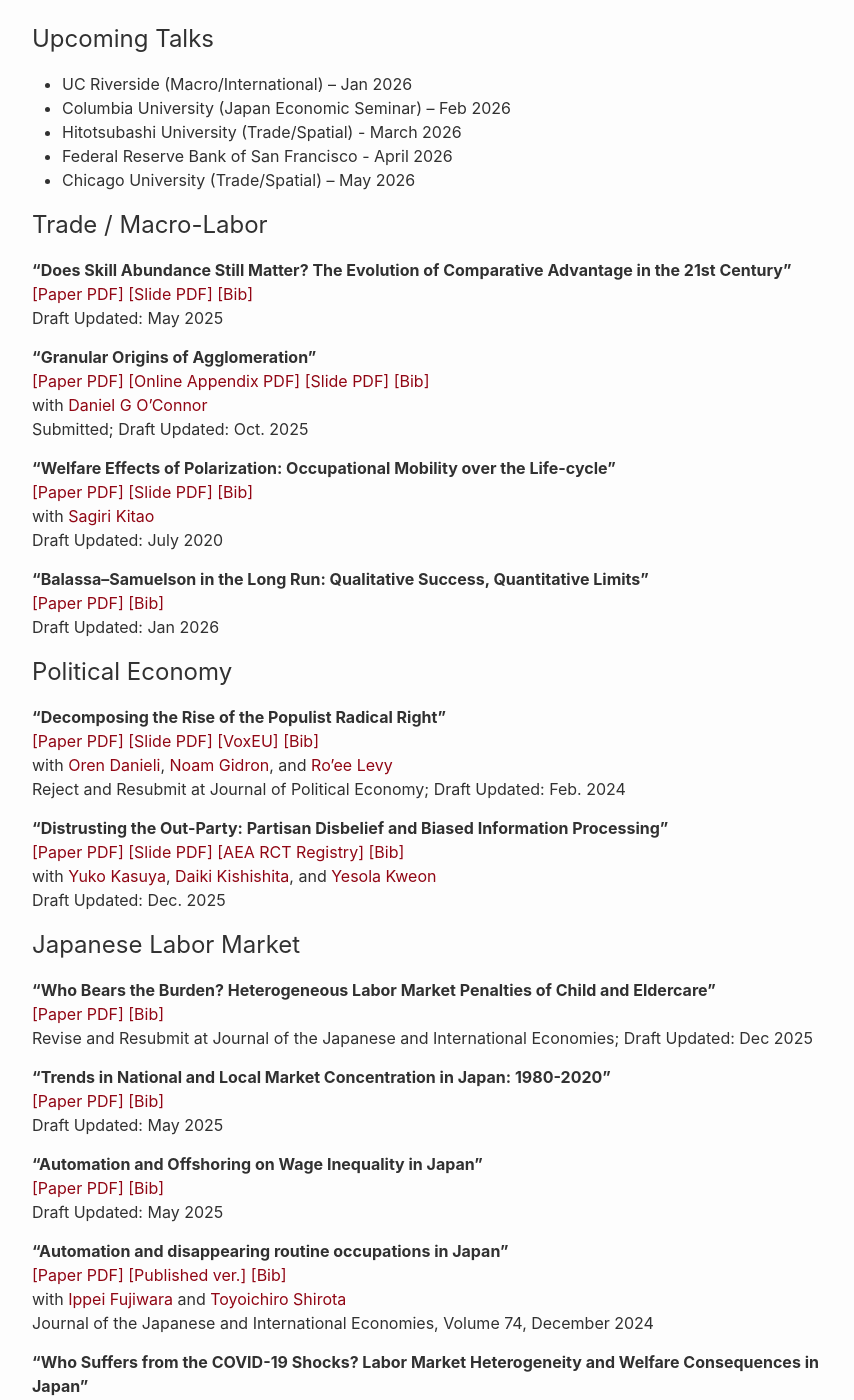
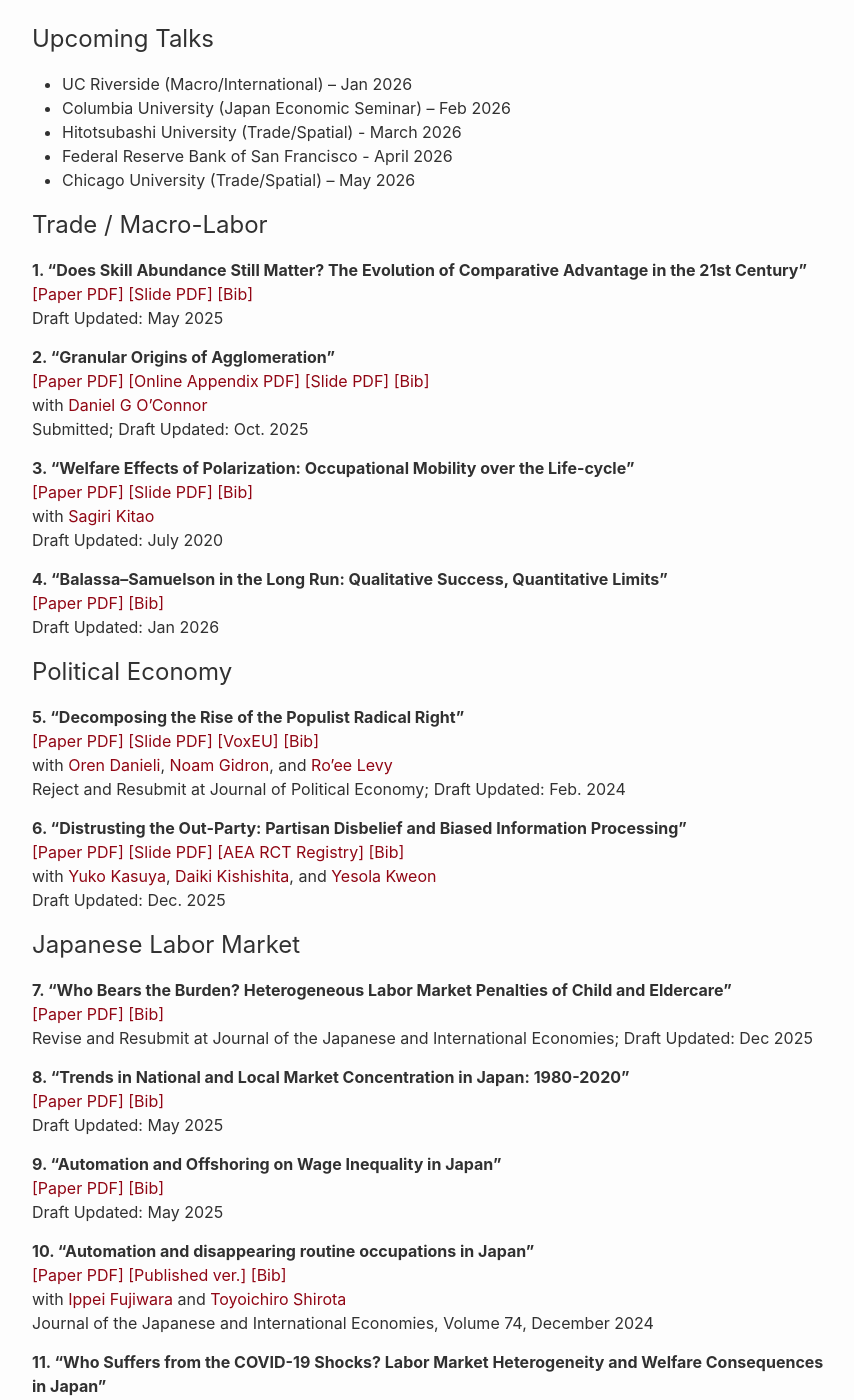
Before and after one commit to shinnkikuchi/shinnkikuchi.github.io, a Jekyll site: the page built from index.md, in a window 1280 px wide and 1400 px high, scrolled down 321 px. Shown: the whole window, without its empty margins (188-1042 px from the left). Built offline with Jekyll 4.4.1, drawn with Linux system fonts in a browser that asks for light colours.

Commit message:
Update index.md

```diff
--- a/index.md
+++ b/index.md
@@ -17,7 +17,7 @@
 
 ## Trade / Macro-Labor
 
-**"Does Skill Abundance Still Matter? The Evolution of Comparative Advantage in the 21st Century"**
+**1. "Does Skill Abundance Still Matter? The Evolution of Comparative Advantage in the 21st Century"**
 <br>
 <a href="/files/research/KIKUCHI-skill-trade.pdf" target="_blank">[Paper PDF]</a>
 <a href="/files/research/slide-KIKUCHI-skill-trade.pdf" target="_blank">[Slide PDF]</a>
@@ -26,7 +26,7 @@
 Draft Updated: May 2025
 <br>
 
-**"Granular Origins of Agglomeration"**
+**2. "Granular Origins of Agglomeration"**
 <br>
 <a href="/files/research/KIKUCHI-OCONNOR-granular-spatial.pdf" target="_blank"> [Paper PDF]</a>
 <a href="/files/research/KIKUCHI-OCONNOR-granular-spatial-OnlineApp.pdf" target="_blank"> [Online Appendix PDF]</a>
@@ -38,7 +38,7 @@
 Submitted; Draft Updated: Oct. 2025
 <br>
 
-**"Welfare Effects of Polarization: Occupational Mobility over the Life-cycle"**
+**3. "Welfare Effects of Polarization: Occupational Mobility over the Life-cycle"**
 <br>
 <a href="/files/research/KK-ROBOT.pdf" target="_blank">[Paper PDF]</a>
 <a href="/files/research/slide-KK-ROBOT.pdf" target="_blank">[Slide PDF]</a>
@@ -49,7 +49,7 @@
 Draft Updated: July 2020
 <br>
 
-**"Balassa–Samuelson in the Long Run: Qualitative Success, Quantitative Limits"**
+**4. "Balassa–Samuelson in the Long Run: Qualitative Success, Quantitative Limits"**
 <br>
 <a href="/files/research/KIKUCHI-BS.pdf" target="_blank">[Paper PDF]</a>
 <a href="/files/research/bib/KIKUCHI-balassa-samuelson-longrun.html" target="_blank">[Bib]</a>
@@ -59,7 +59,7 @@
 
 ## Political Economy
 
-**"Decomposing the Rise of the Populist Radical Right"**
+**5. "Decomposing the Rise of the Populist Radical Right"**
 <br>
 <a href="/files/research/DGKL-Populism.pdf" target="_blank">[Paper PDF]</a>
 <a href="/files/research/slide-DGKL-Populism.pdf" target="_blank">[Slide PDF]</a>
@@ -73,7 +73,7 @@
 Reject and Resubmit at Journal of Political Economy; Draft Updated: Feb. 2024
 <br>
 
-**"Distrusting the Out-Party: Partisan Disbelief and Biased Information Processing"**
+**6. "Distrusting the Out-Party: Partisan Disbelief and Biased Information Processing"**
 <br>
 <a href="/files/research/KKKK-partisan-disbelief.pdf" target="_blank">[Paper PDF]</a>
 <a href="/files/research/slide-KIKUCHI-fakenews.pdf" target="_blank">[Slide PDF]</a>
@@ -89,7 +89,7 @@
 
 ## Japanese Labor Market
 
-**"Who Bears the Burden? Heterogeneous Labor Market Penalties of Child and Eldercare"**
+**7. "Who Bears the Burden? Heterogeneous Labor Market Penalties of Child and Eldercare"**
 <br>
 <a href="/files/research/KIKUCHI_LTC_Penalty.pdf" target="_blank">[Paper PDF]</a>
 <a href="/files/research/bib/KIKUCHI_LTC_Penalty.html" target="_blank">[Bib]</a>
@@ -97,7 +97,7 @@
 Revise and Resubmit at Journal of the Japanese and International Economies; Draft Updated: Dec 2025
 <br>
 
-**"Trends in National and Local Market Concentration in Japan: 1980-2020"**
+**8. "Trends in National and Local Market Concentration in Japan: 1980-2020"**
 <br>
 <a href="/files/research/KIKUCHI_JPN_concentration.pdf" target="_blank">[Paper PDF]</a>
 <a href="/files/research/bib/KIKUCHI_JPN_concentration.html" target="_blank">[Bib]</a>
@@ -105,7 +105,7 @@
 Draft Updated: May 2025
 <br>
 
-**"Automation and Offshoring on Wage Inequality in Japan"**
+**9. "Automation and Offshoring on Wage Inequality in Japan"**
 <br>
 <a href="/files/research/KIKUCHI_JPN_techtrade_ineq.pdf" target="_blank">[Paper PDF]</a>
 <a href="/files/research/bib/KIKUCHI_JPN_techtrade_ineq.html" target="_blank">[Bib]</a>
@@ -113,7 +113,7 @@
 Draft Updated: May 2025
 <br>
 
-**"Automation and disappearing routine occupations in Japan"**
+**10. "Automation and disappearing routine occupations in Japan"**
 <br>
 <a href="/files/research/FKS-robot-japan.pdf" target="_blank">[Paper PDF]</a>
 <a href="/files/research/FKS-robot-japan-JJIE.pdf" target="_blank">[Published ver.]</a>
@@ -125,7 +125,7 @@
 Journal of the Japanese and International Economies, Volume 74, December 2024
 <br>
 
-**"Who Suffers from the COVID-19 Shocks? Labor Market Heterogeneity and Welfare Consequences in Japan"**
+**11. "Who Suffers from the COVID-19 Shocks? Labor Market Heterogeneity and Welfare Consequences in Japan"**
 <br>
 <a href="/files/research/KKM-COVID19.pdf" target="_blank">[Paper PDF]</a>
 <a href="/files/research/KKM-COVID19-JJIE.pdf" target="_blank">[Published ver.]</a>
```
